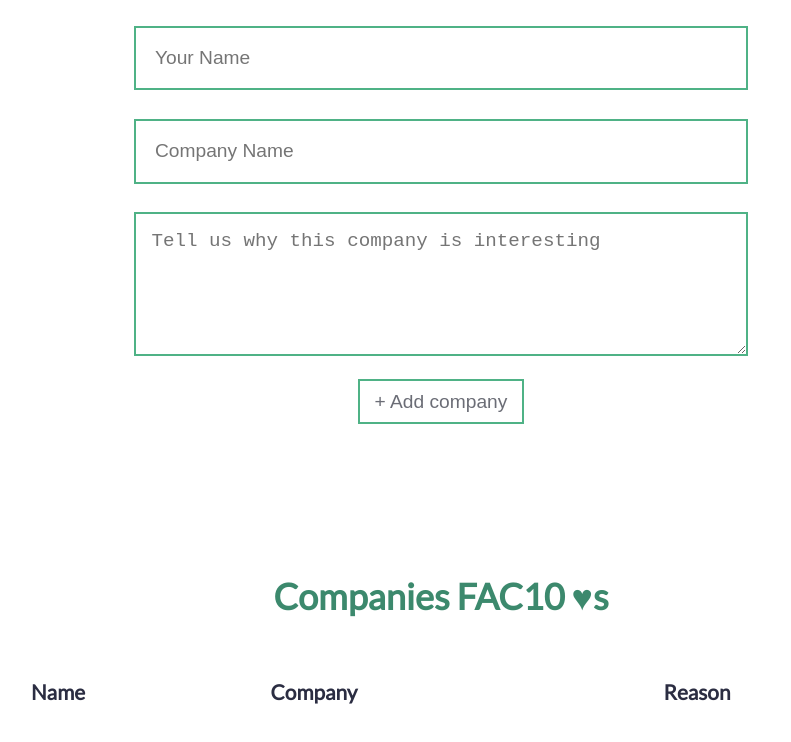
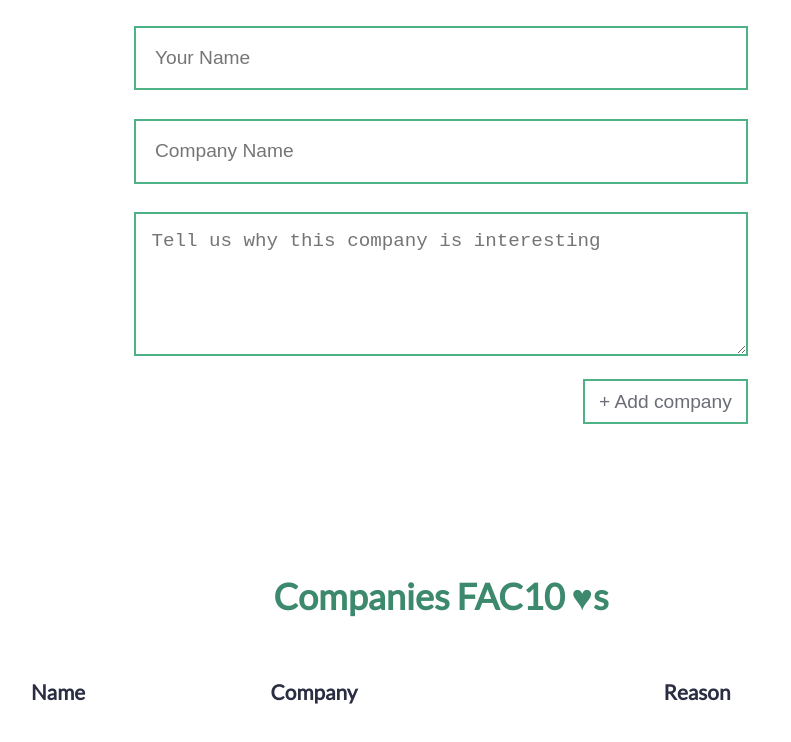
Before and after one commit to FAC10/week-6-jajascript, a website: page public/index.html in a window 1280 px wide. Shown: the part 585-1327 px from the top of the page, without its empty margins (199-990 px from the left). Drawn offline with Linux system fonts and the light colour scheme; no server answers.

Commit message:
position submit button relates #42

```diff
--- a/public/styles.css
+++ b/public/styles.css
@@ -145,7 +145,7 @@ header {
 
 .companies-form-submit {
   display: block;
-  margin: 0 auto;
+  margin: 0 0 0 auto;
   padding: 0.5em 0.75em;
   font-size: 1.2rem;
   background: none;
```
